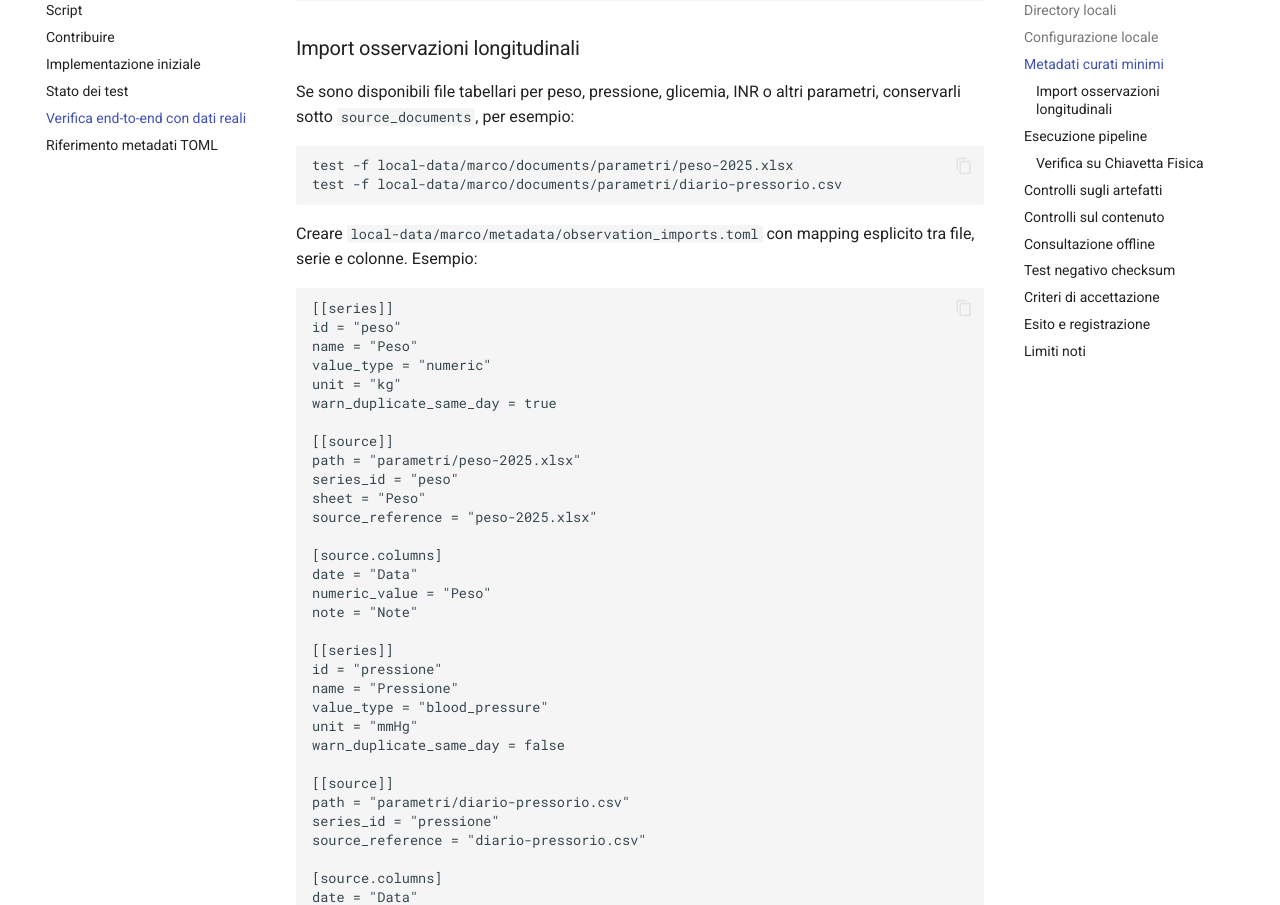
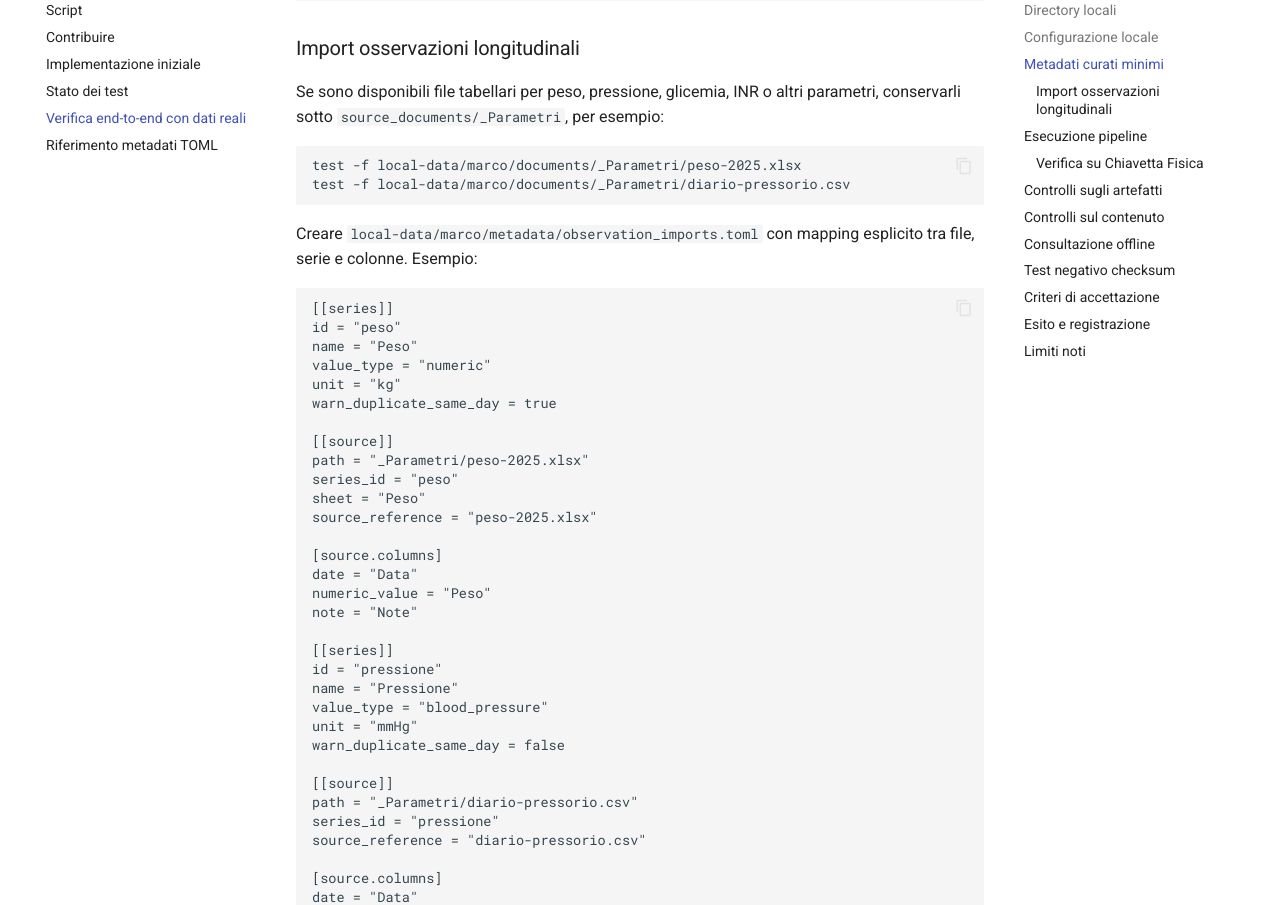
Before and after one commit to marco0560/sanikey, an MkDocs documentation site: the page built from docs/process/end-to-end-real-data-verification.md, in a window 1280 px wide and 1400 px high, scrolled down 8037 px. Shown: the part 152-1057 px from the top of the window. Built offline with MkDocs 1.6.1 and Material for MkDocs 9.7.7, drawn with Linux system fonts in a browser that asks for light colours; comment, search, counter and statistics services are not loaded; some of the changed text lies outside the part shown.

Commit message:
fix(core): normalizza categorie di servizio
Rimuove il prefisso underscore dalle categorie mostrate per directory di servizio come _Parametri e _Terapia, conservando i path fisici e gli href esportati.

Aggiorna la documentazione operativa ai nuovi nomi delle directory e copre categoria e path export con test mirati.

````diff
--- a/docs/process/end-to-end-real-data-verification.md
+++ b/docs/process/end-to-end-real-data-verification.md
@@ -355,11 +355,11 @@
 ### Import osservazioni longitudinali
 
 Se sono disponibili file tabellari per peso, pressione, glicemia, INR o altri
-parametri, conservarli sotto `source_documents`, per esempio:
+parametri, conservarli sotto `source_documents/_Parametri`, per esempio:
 
 ```bash
-test -f local-data/marco/documents/parametri/peso-2025.xlsx
-test -f local-data/marco/documents/parametri/diario-pressorio.csv
+test -f local-data/marco/documents/_Parametri/peso-2025.xlsx
+test -f local-data/marco/documents/_Parametri/diario-pressorio.csv
 ```
 
 Creare `local-data/marco/metadata/observation_imports.toml` con mapping esplicito
@@ -374,7 +374,7 @@
 warn_duplicate_same_day = true
 
 [[source]]
-path = "parametri/peso-2025.xlsx"
+path = "_Parametri/peso-2025.xlsx"
 series_id = "peso"
 sheet = "Peso"
 source_reference = "peso-2025.xlsx"
@@ -392,7 +392,7 @@
 warn_duplicate_same_day = false
 
 [[source]]
-path = "parametri/diario-pressorio.csv"
+path = "_Parametri/diario-pressorio.csv"
 series_id = "pressione"
 source_reference = "diario-pressorio.csv"
 
````
Also changed, not shown: other parts of docs/process/end-to-end-real-data-verification.md (+3 -1 lines), docs/process/metadata-toml-reference.md (+4 -4 lines), 3 other files.
